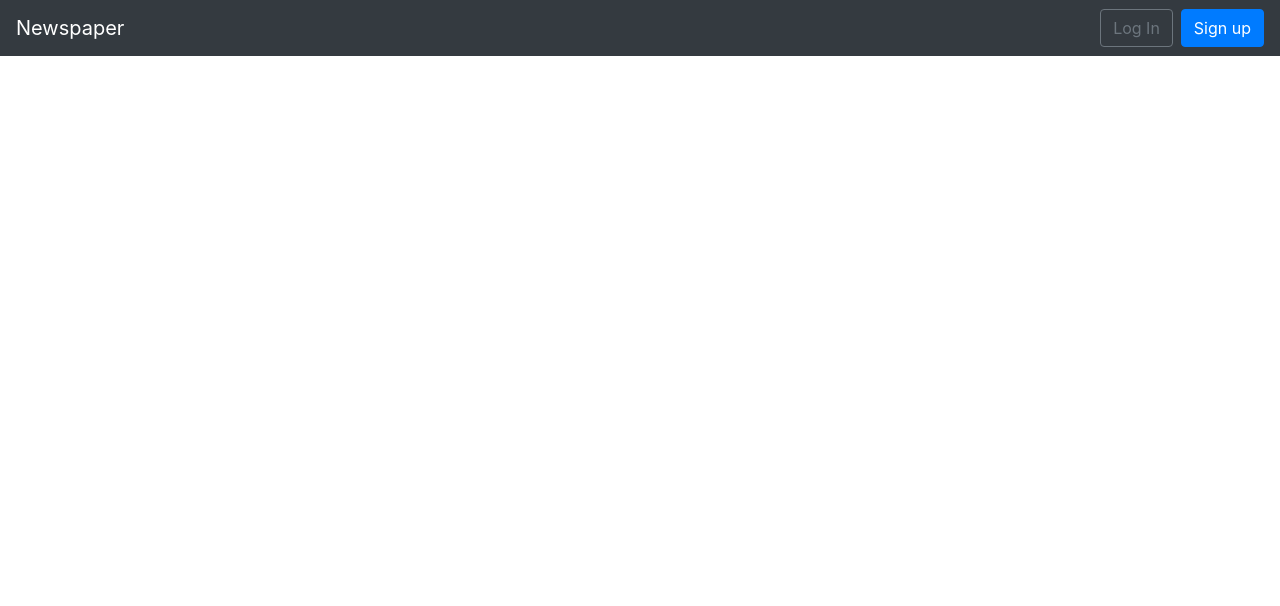
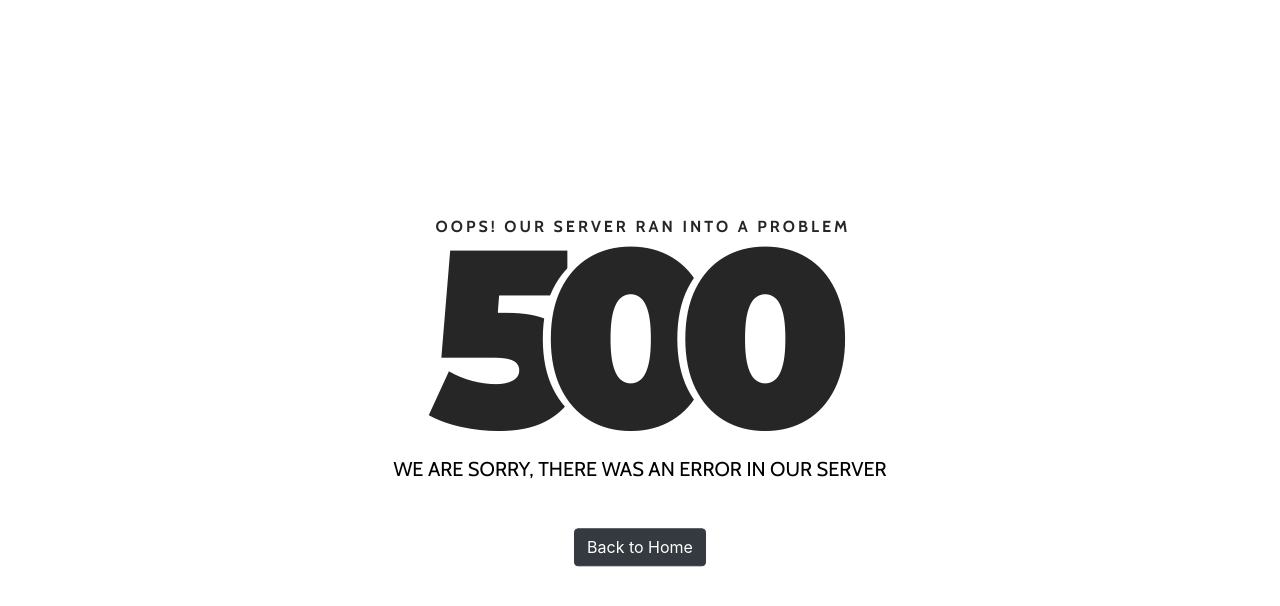
Before and after one commit to abc22413/news, a Django app: template templates/500.html in a window 1280 px wide. Shown: the top 606 px of the page. Run offline with Django 3.2, Linux system fonts and the light colour scheme; the template is opened without the code that fills it: most values are stand-ins (such as "Sample title", 1, 10 or a date in 2020); parts of the project's set-up code (start-up, migrations or seed data) failed here and were passed over; some libraries are stand-ins or nearby versions.

Commit message:
Update 500.html

```diff
--- a/templates/500.html
+++ b/templates/500.html
@@ -1,10 +1,12 @@
-{% extends 'base.html' %}
 {% load static %}
 <!DOCTYPE html>
 <html lang="en">
 
 <head>
 	<meta charset="utf-8">
+
+	<!-- Bootstrap CSS -->
+	<link rel="stylesheet" href="https://stackpath.bootstrapcdn.com/bootstrap/4.4.0/css/bootstrap.min.css" integrity="sha384-SI27wrMjH3ZZ89r4o+fGIJtnzkAnFs3E4qz9DIYioCQ5l9Rd/7UAa8DHcaL8jkWt" crossorigin="anonymous">
 	<meta http-equiv="X-UA-Compatible" content="IE=edge">
 	<meta name="viewport" content="width=device-width, initial-scale=1">
 	<!-- The above 3 meta tags *must* come first in the head; any other head content must come *after* these tags -->
@@ -31,6 +33,8 @@
 				<h1><span>5</span><span>0</span><span>0</span></h1>
 			</div>
 			<h2>We are sorry, there was an error in our server</h2>
+			<br>
+			<p><a class="btn btn-dark" href="{% url 'home' %}">Back to Home</a></p>
 		</div>
 	</div>
 
```
